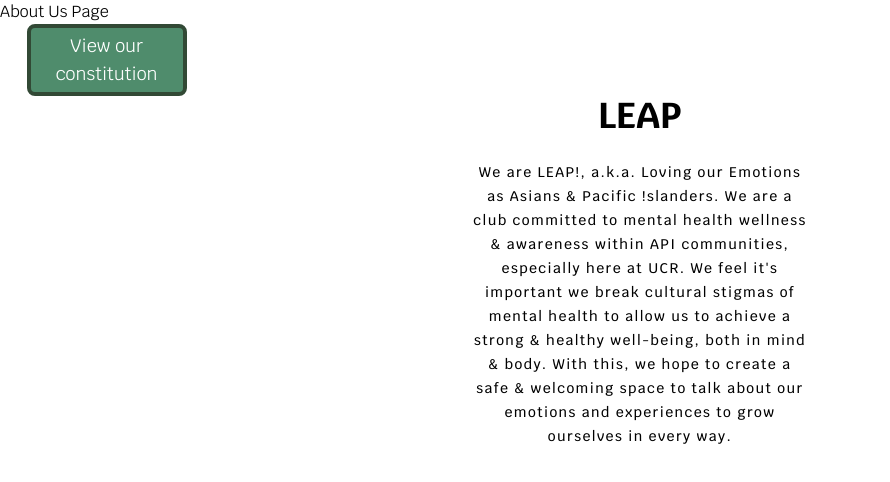
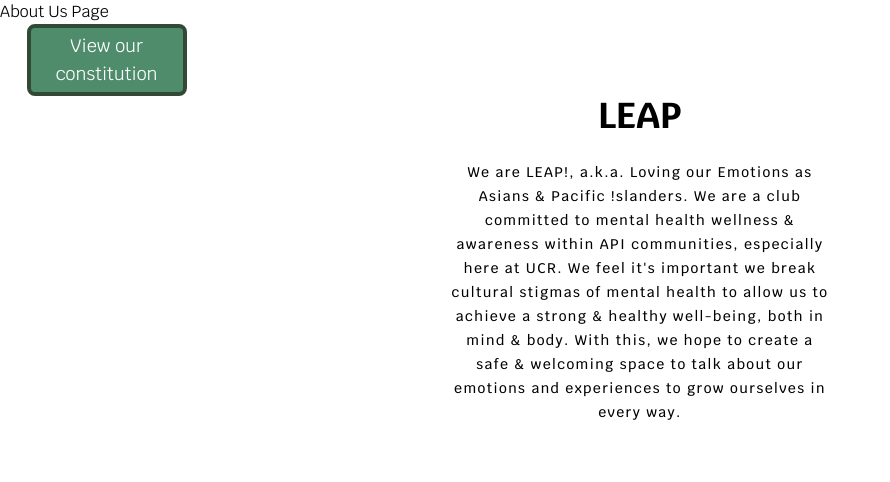
Before and after one commit to acm-ucr/leap-website, a Next.js app: page /about in a window 1280 px wide. Shown: the top 482 px of the page, without its empty margins (0-890 px from the left). Built offline with nearby package versions, Linux system fonts and the light colour scheme.

Commit message:
removed breaks and used margin instead

```diff
--- a/src/components/about/AboutTextTitle.tsx
+++ b/src/components/about/AboutTextTitle.tsx
@@ -7,31 +7,20 @@ const AboutTextTitle = () => {
         LEAP
         <br />
       </p>
-      <div className="font-jakarta text-center text-sm font-medium leading-6 tracking-widest text-black">
+      <div className="mx-[35%] font-jakarta text-center text-sm font-medium leading-6 tracking-widest text-black">
         <p>
           <br />
           We are LEAP!, a.k.a. Loving our Emotions
-          <br />
-          as Asians & Pacific !slanders. We are a
-          <br />
-          club committed to mental health wellness
-          <br />
+          as Asians & Pacific !slanders.
+          We are a club committed to mental health wellness
           & awareness within API communities,
-          <br />
           especially here at UCR. We feel it's
-          <br />
           important we break cultural stigmas of
-          <br />
           mental health to allow us to achieve a
-          <br />
           strong & healthy well-being, both in mind
-          <br />
           & body. With this, we hope to create a
-          <br />
           safe & welcoming space to talk about our
-          <br />
           emotions and experiences to grow
-          <br />
           ourselves in every way.
           <br />
         </p>
```
